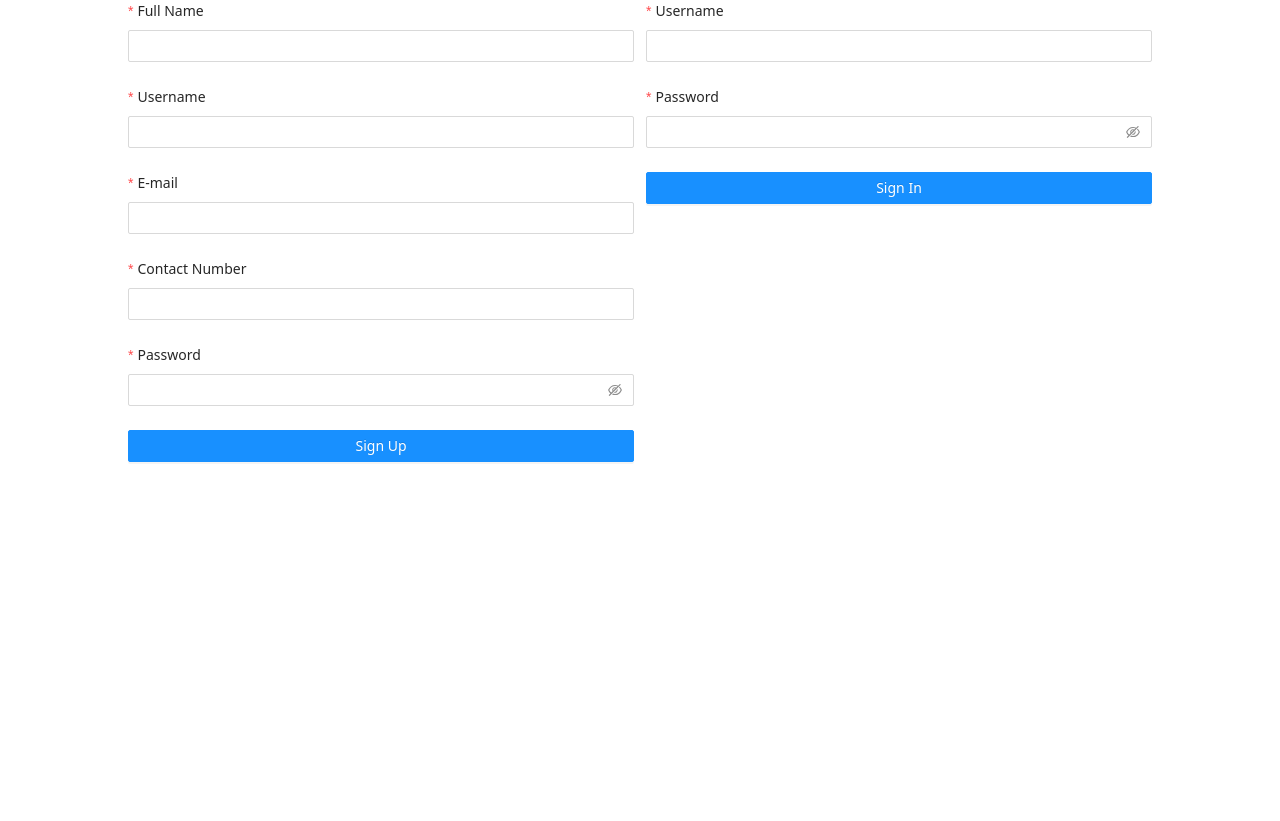
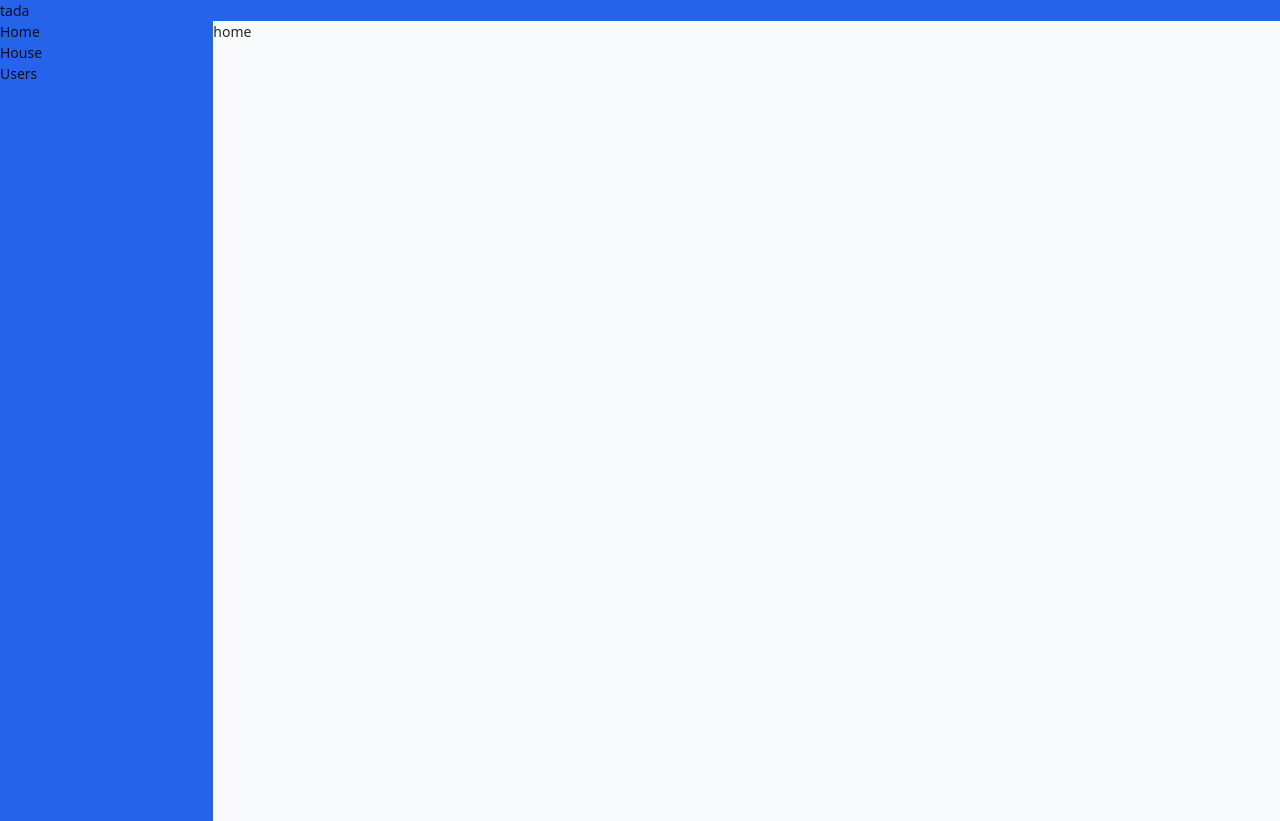
Before and after one commit to yazeer-afk/hr_front, a React (Create React App) app: page / in a window 1280 px wide. Before the commit the page ends 800 px from the top, so only its background shows below. Built offline with nearby package versions, Linux system fonts and the light colour scheme.

Commit message:
Created basic dashboard navigation system

```diff
--- a/package.json
+++ b/package.json
@@ -44,6 +44,7 @@
     ]
   },
   "devDependencies": {
+    "@types/react-router-dom": "^5.1.8",
     "autoprefixer": "^9",
     "postcss": "^7",
     "tailwindcss": "npm:@tailwindcss/postcss7-compat"
--- a/src/App.tsx
+++ b/src/App.tsx
@@ -1,10 +1,12 @@
 import React from 'react';
-import SignView from './views/SignView';
+// import SignView from './views/SignView';
+import {PageRouter} from "./router/PageRouter";
 
 function App() {
   return (
-    <div className="mr-32 ml-32">
-      <SignView/>
+    <div>
+      {/*<SignView/>*/}
+        <PageRouter/>
     </div>
   );
 }
--- /dev/null
+++ b/src/components/NavContent.tsx
@@ -0,0 +1,39 @@
+import React, {FC} from 'react';
+import {
+    Switch,
+    Route,
+} from "react-router-dom";
+
+/**
+ *
+ * @returns {NavContentProps}
+ * @author Yazeer Ahamed
+ */
+export interface NavContentProps {
+}
+
+
+/**
+ *
+ * @returns {NavContent}
+ * @author Yazeer Ahamed
+ */
+export const NavContent: FC<NavContentProps> = () => {
+
+
+	return(
+		<>
+            <Switch>
+                <Route path="/house">
+                    house
+                </Route>
+                <Route path="/users">
+                    Users
+                </Route>
+                <Route path="/">
+                    home
+                </Route>
+            </Switch>
+        </>
+	);
+};
--- /dev/null
+++ b/src/components/SideNavItem.tsx
@@ -0,0 +1,37 @@
+import React, {FC} from 'react';
+import {Row} from "antd";
+import {
+    Link
+} from "react-router-dom";
+
+/**
+ *
+ * @returns {SideNavItemProps}
+ * @author Yazeer Ahamed
+ */
+export interface SideNavItemProps {
+}
+
+
+/**
+ *
+ * @returns {SideNavItem}
+ * @author Yazeer Ahamed
+ */
+export const SideNavItem: FC<SideNavItemProps> = () => {
+
+
+	return(
+		<>
+            <Row>
+                <Link to="/">Home</Link>
+            </Row>
+            <Row>
+                <Link to="/house">House</Link>
+            </Row>
+            <Row>
+                <Link to="/users">Users</Link>
+            </Row>
+        </>
+	);
+};
--- /dev/null
+++ b/src/router/PageRouter.tsx
@@ -0,0 +1,46 @@
+import React, {FC} from 'react';
+import {
+    BrowserRouter as Router,
+} from "react-router-dom";
+import {Row, Col} from "antd";
+import {SideNavItem} from "../components/SideNavItem";
+import {NavContent} from "../components/NavContent";
+
+
+/**
+ *
+ * @returns {PageRouterProps}
+ * @author Yazeer Ahamed
+ */
+export interface PageRouterProps {
+
+}
+
+/**
+ *
+ * @returns {PageRouter}
+ * @author Yazeer Ahamed
+ */
+export const PageRouter: FC<PageRouterProps> = () => {
+
+
+    return (
+        <>
+            {/*top-nav ---------------------------------------------------------------------- */}
+            <Row className="bg-blue-600">
+                tada
+            </Row>
+            {/*top-nav ---------------------------------------------------------------------- */}
+            <Router>
+                <Row className="h-screen overflow-auto bg-blue-600">
+                    <Col span={4}>
+                        <SideNavItem/>
+                    </Col>
+                    <Col className="bg-gray-50" span={20}>
+                        <NavContent/>
+                    </Col>
+                </Row>
+            </Router>
+        </>
+    );
+};
--- a/src/views/SignView.tsx
+++ b/src/views/SignView.tsx
@@ -6,7 +6,7 @@ import SignupForm from '../forms/SignupForm';
 const SignView: FC = () => {
 
     return (
-        <div>
+        <div className="mr-32 ml-32">
             <Row gutter={12}>
                 <Col span={12}>
                     <SignupForm />
```
Also changed, not shown: 1 other file (tests, documents, lock files or other folders).
